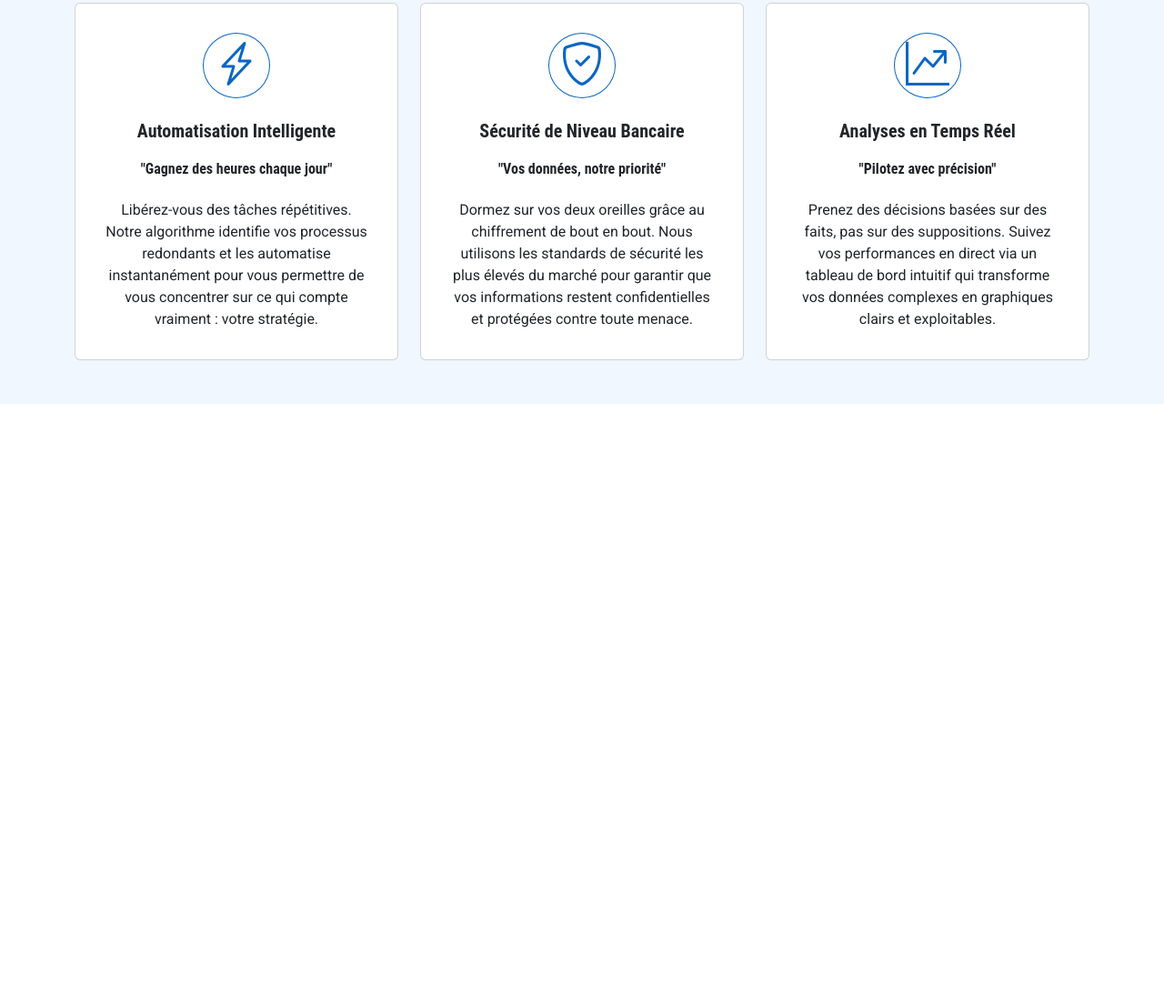
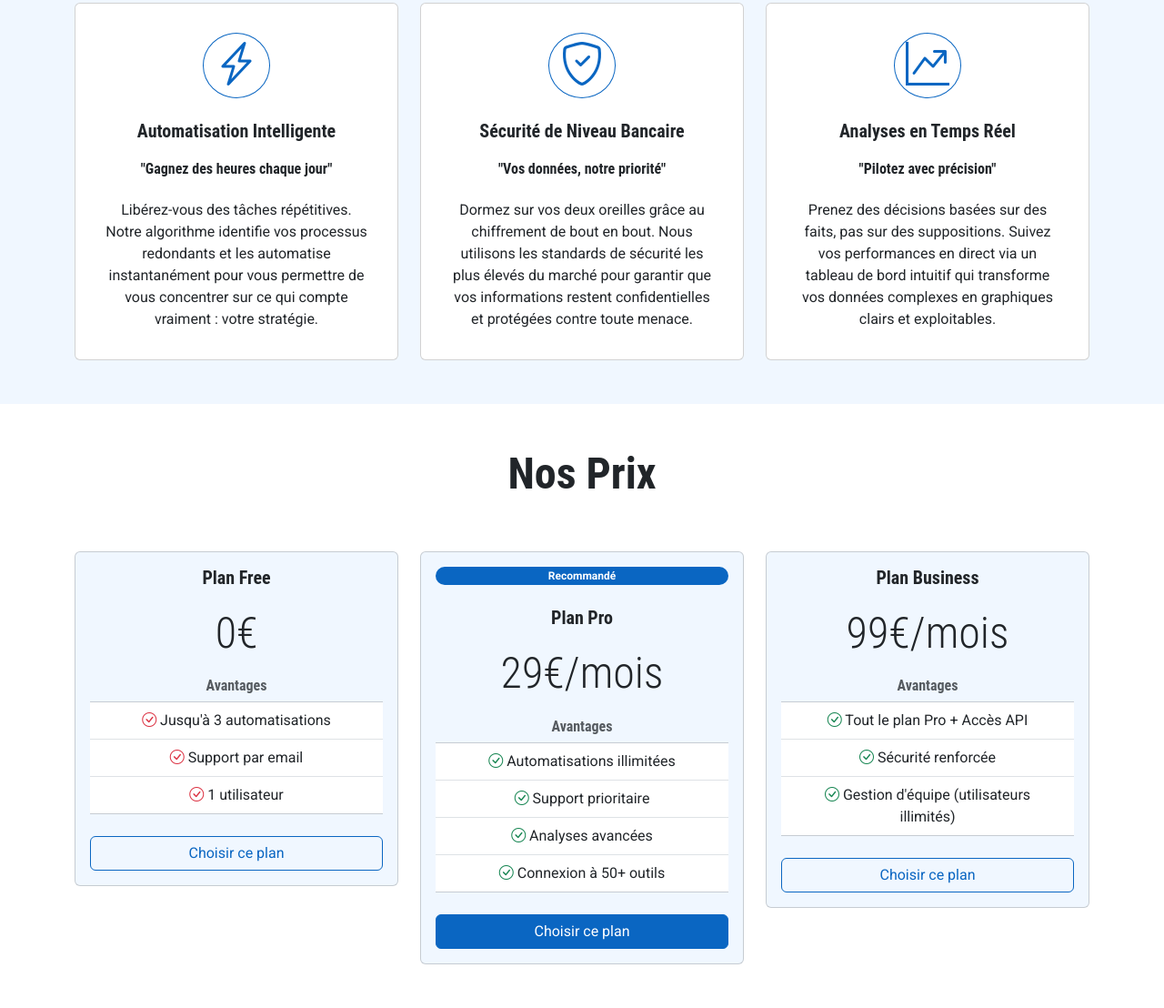
Before and after one commit to noword2000/LANDING-PAGE-SaaS, a website: page index.html in a window 1280 px wide. Shown: the part 702-1810 px from the top of the page at 91% size. Before the commit the page ends 1146 px from the top, so only its background shows below. Drawn offline with nearby package versions, Linux system fonts and the light colour scheme; files that its build step writes are made by us from their sources.

Commit message:
feat: intégration de la section tarifs et mise à jour de la barre navigation
- Ajout d'une grille de prix à trois niveaux (Free, Pro, Business)
- Optimisation des boutons de navigation avec des icônes (Connexion / Inscription)
- Utilisation d'un badge pour l'offre recommandée

```diff
--- a/index.html
+++ b/index.html
@@ -34,7 +34,7 @@
                     <span class="navbar-toggler-icon"></span>
                 </button>
                 <!-- Menu de navigation -->
-                <div class="collapse navbar-collapse" id="navbar">
+                <div class="collapse navbar-collapse text-center" id="navbar">
                     <!-- Liens de Navigation -->
                     <ul class="navbar-nav mx-auto mb-2 mb-lg-0">
                         <li class="nav-item">
@@ -54,8 +54,14 @@
                         </li>
                     </ul>
                     <!-- Boutons d'actions pour se connecter ou s'inscrire -->
-                    <a href="#" class="btn btn-outline-dark me-2">Connexion</a>
-                    <a href="#" class="btn btn-dark">Inscription</a>
+                    <a href="#" class="btn btn-outline-primary me-2">
+                        <i class="bi bi-person-check me-2"></i>
+                        Connexion
+                    </a>
+                    <a href="#" class="btn btn-outline-secondary">
+                        <i class="bi bi-rocket-takeoff"></i>
+                        Inscription
+                    </a>
                 </div>
             </div>
         </nav>
@@ -101,7 +107,7 @@
                     <!-- Fonctionnalités affichés avec des cards -->
                     <div class="row gy-3">
                         <!-- Fonctionnalité 1 -->
-                        <div class="col-12 col-md-6 col-lg-4">
+                        <div class="col-12 col-md-12 col-lg-4">
                             <div class="card text-center p-3">
                                 <div class="card-body">
                                     <button class="btn btn-outline-primary rounded-circle mb-4">
@@ -118,7 +124,7 @@
                             </div>
                         </div>
                         <!-- Fonctionnalité 2 -->
-                        <div class="col-12 col-md-6 col-lg-4">
+                        <div class="col-12 col-md-12 col-lg-4">
                             <div class="card text-center p-3">
                                 <div class="card-body">
                                     <button class="btn btn-outline-primary rounded-circle mb-4">
@@ -135,7 +141,7 @@
                             </div>
                         </div>
                         <!-- Fonctionnalité 3 -->
-                        <div class="col-12 col-md-6 col-lg-4">
+                        <div class="col-12 col-md-12 col-lg-4">
                             <div class="card text-center p-3">
                                 <div class="card-body">
                                     <button class="btn btn-outline-primary rounded-circle mb-4">
@@ -155,6 +161,92 @@
                 </div>
             </div>
         </section>
+        <!-- Section 3 : Section Pricing pour afficher des tarifs -->
+        <section>
+            <div class="container py-5">
+                <!-- Titre de la section -->
+                <div class="row text-center mb-5">
+                    <h1 class="display-5 fw-bold">Nos Prix</h1>
+                </div>
+                <!-- Tarifs affichés avec des cards -->
+                <div class="row gy-3">
+                    <!-- Plan 1 -->
+                    <div class="col-12 col-md-12 col-lg-4">
+                        <div class="card text-center p-3 bg-light">
+                            <h5 class="card-title mb-4">Plan Free</h5>
+                            <h6 class="card-subtitle mb-4 display-5">0€</h6>
+                            <h6 class="card-subtitle mb-2 text-muted">Avantages</h6>
+                            <ul class="list-group list-group-flush mb-4">
+                                <li class="list-group-item">
+                                    <i class="bi bi-check-circle text-danger"></i>
+                                    Jusqu'à 3 automatisations
+                                </li>
+                                <li class="list-group-item">
+                                    <i class="bi bi-check-circle text-danger"></i>
+                                    Support par email
+                                </li>
+                                <li class="list-group-item">
+                                    <i class="bi bi-check-circle text-danger"></i>
+                                    1 utilisateur
+                                </li>
+                            </ul>
+                            <a href="#" class="btn btn-outline-primary">Choisir ce plan</a>
+                        </div>
+                    </div>
+                    <!-- Plan 2 -->
+                    <div class="col-12 col-md-12 col-lg-4">
+                        <div class="card text-center p-3 bg-light">
+                            <span class="badge rounded-pill bg-primary mb-4">Recommandé</span>
+                            <h5 class="card-title mb-4">Plan Pro</h5>
+                            <h6 class="card-subtitle mb-4 display-5">29€/mois</h6>
+                            <h6 class="card-subtitle mb-2 text-muted">Avantages</h6>
+                            <ul class="list-group list-group-flush mb-4">
+                                <li class="list-group-item">
+                                    <i class="bi bi-check-circle text-success"></i>
+                                    Automatisations illimitées
+                                </li>
+                                <li class="list-group-item">
+                                    <i class="bi bi-check-circle text-success"></i>
+                                    Support prioritaire
+                                </li>
+                                <li class="list-group-item">
+                                    <i class="bi bi-check-circle text-success"></i>
+                                    Analyses avancées
+                                </li>
+                                <li class="list-group-item">
+                                    <i class="bi bi-check-circle text-success"></i>
+                                    Connexion à 50+ outils
+                                </li>
+                            </ul>
+                            <a href="#" class="btn btn-primary">Choisir ce plan</a>
+                        </div>
+                    </div>
+                    <!-- Plan 3 -->
+                    <div class="col-12 col-md-12 col-lg-4">
+                        <div class="card text-center p-3 bg-light">
+                            <h5 class="card-title mb-4">Plan Business</h5>
+                            <h6 class="card-subtitle mb-4 display-5">99€/mois</h6>
+                            <h6 class="card-subtitle mb-2 text-muted">Avantages</h6>
+                            <ul class="list-group list-group-flush mb-4">
+                                <li class="list-group-item">
+                                    <i class="bi bi-check-circle text-success"></i>
+                                    Tout le plan Pro + Accès API
+                                </li>
+                                <li class="list-group-item">
+                                    <i class="bi bi-check-circle text-success"></i>
+                                    Sécurité renforcée
+                                </li>
+                                <li class="list-group-item">
+                                    <i class="bi bi-check-circle text-success"></i>
+                                    Gestion d'équipe (utilisateurs illimités)
+                                </li>
+                            </ul>
+                            <a href="#" class="btn btn-outline-primary">Choisir ce plan</a>
+                        </div>
+                    </div>
+                </div>
+            </div>
+        </section>
     </main>
     <!-- Bootstrap JS -->
     <script src="./node_modules/bootstrap/dist/js/bootstrap.bundle.min.js"></script>
```
